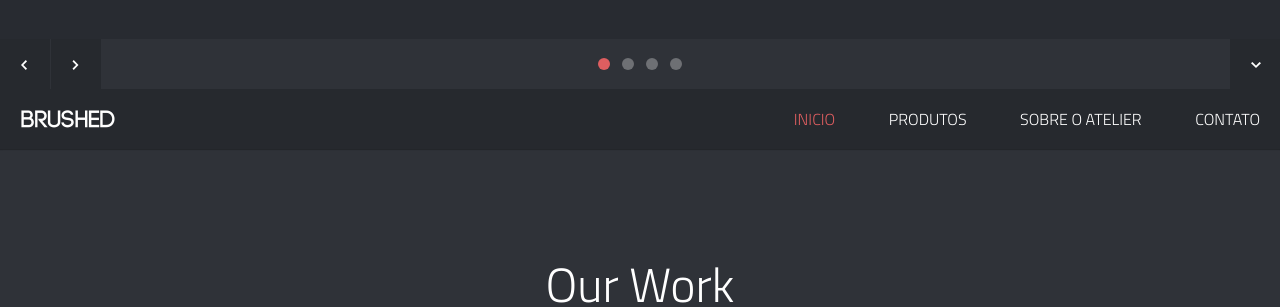
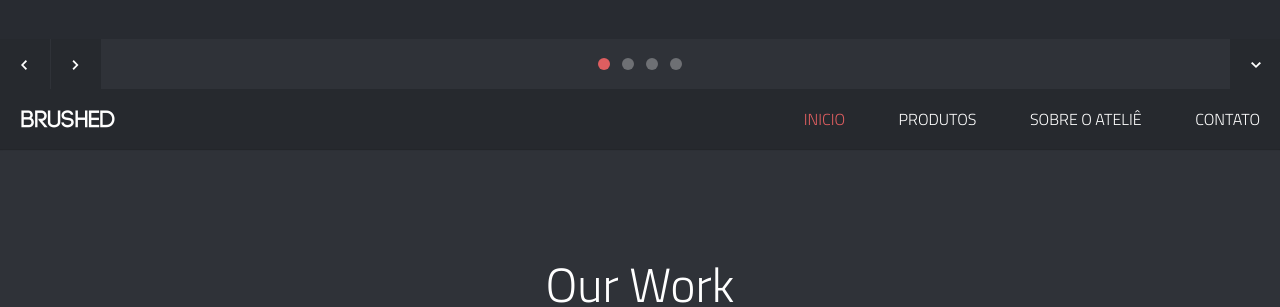
Before and after one commit to joelmir/susana-ribacki, a Django app: page / in a window 1280 px wide. Shown: the part 711-1018 px from the top of the page. Run offline with Django 3.2, Linux system fonts and the light colour scheme; some libraries are stand-ins or nearby versions.

Commit message:
Ajustado nomeclaturas

```diff
--- a/core/templates/core/index.html
+++ b/core/templates/core/index.html
@@ -10,9 +10,9 @@
 <!-- Meta Tags -->
 <meta http-equiv="Content-Type" content="text/html; charset=UTF-8" />
 
-<title>Atelier Susana Ribacki</title>
+<title>Ateliê Susana Ribacki</title>
 
-<meta name="description" content="Atelier Susana Ribacki" />
+<meta name="description" content="Ateliê Susana Ribacki" />
 
 <!-- Mobile Specifics -->
 <meta name="viewport" content="width=device-width, initial-scale=1.0">
@@ -116,14 +116,16 @@
     	<a id="mobile-nav" class="menu-nav" href="#menu-nav"></a>
 
         <div id="logo">
-        	<a id="goUp" href="#home-slider" title="Ateliê Susana Ribacki">Susana Ribacki</a>
+        	<a id="goUp" href="#home-slider" title="Ateliê Susana Ribacki">
+                Susana Ribacki
+            </a>
         </div>
 
         <nav id="menu">
         	<ul id="menu-nav">
             	<li class="current"><a href="#home-slider">Inicio</a></li>
                 <li><a href="#work">Produtos</a></li>
-                <li><a href="#about">Sobre o Atelier</a></li>
+                <li><a href="#about">Sobre o Ateliê</a></li>
                 <li><a href="#contact">Contato</a></li>
             </ul>
         </nav>
```
